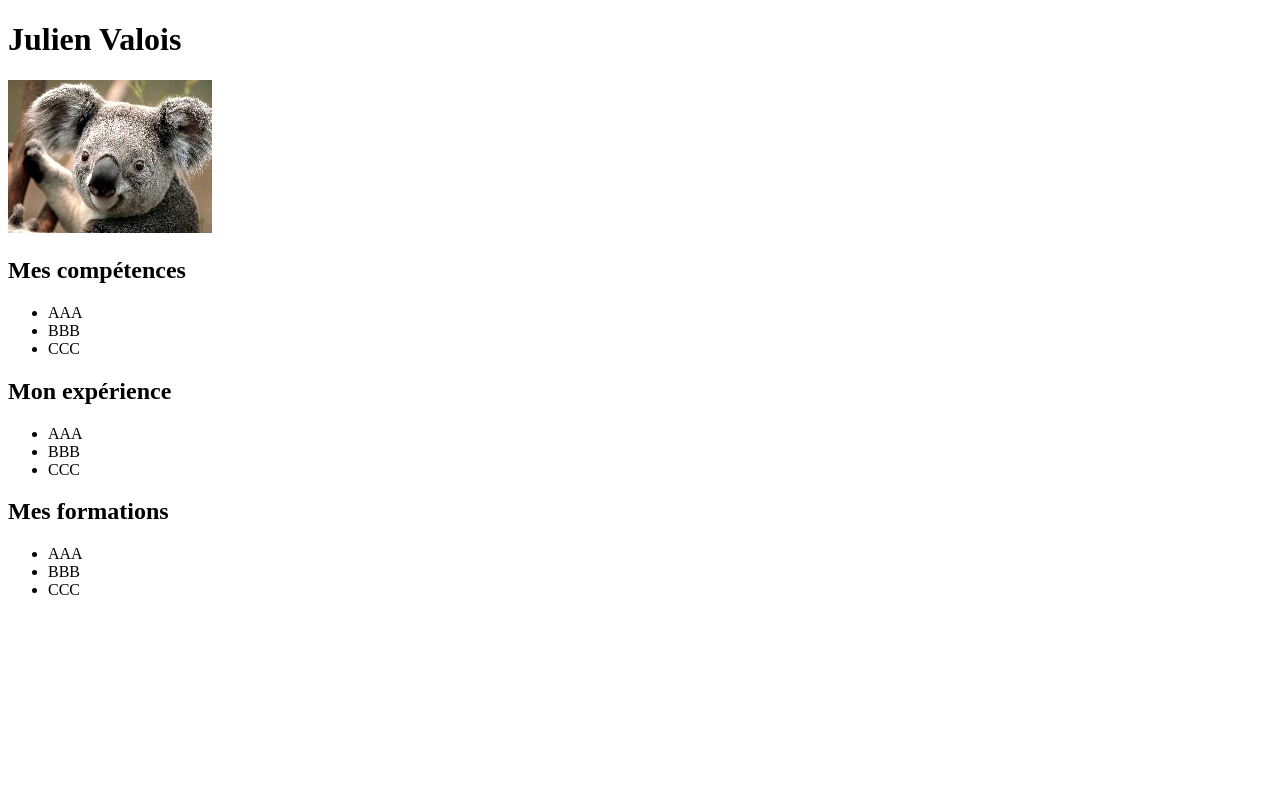
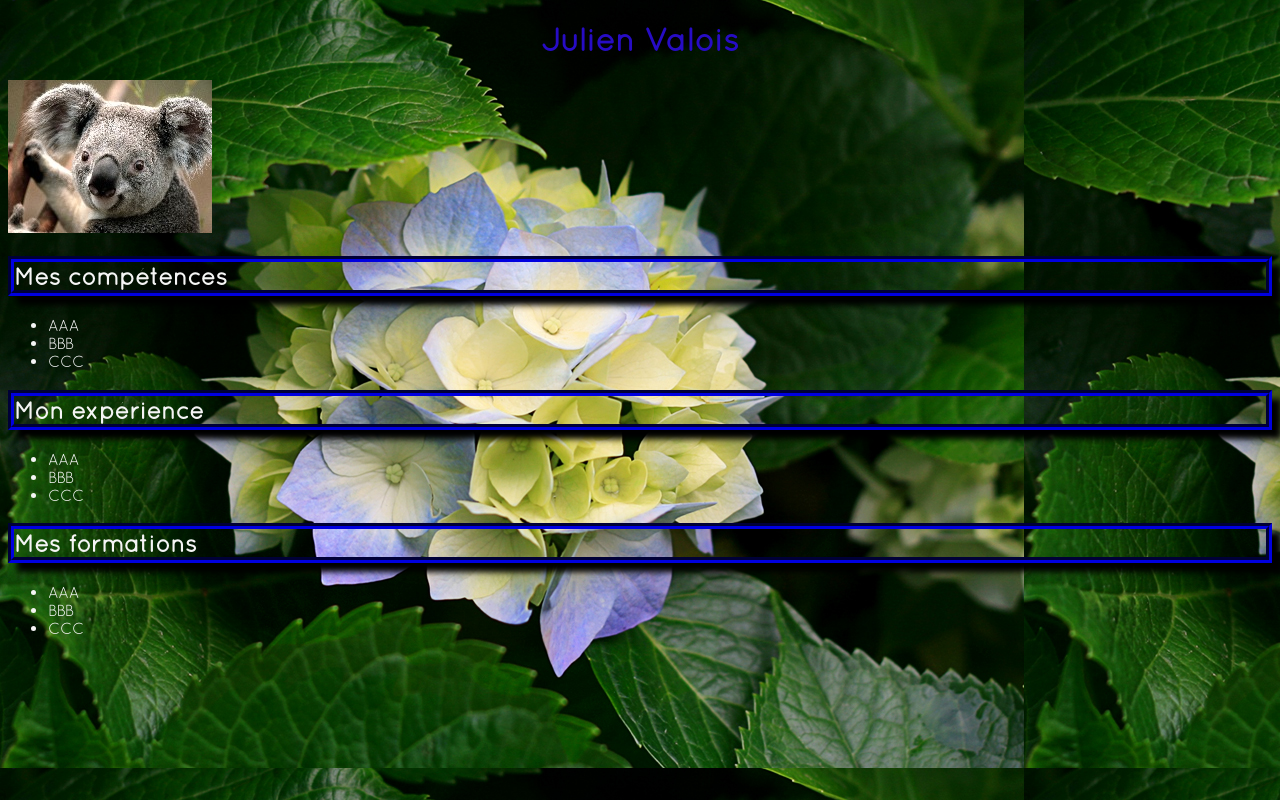
Before and after one commit to JV-Rey/CV, a plain HTML site: page index.html in a window 1280 px wide. Drawn offline with Linux system fonts and the light colour scheme.

Commit message:
mise en forme CSS

```diff
--- a/index.html
+++ b/index.html
@@ -3,10 +3,12 @@
     <head>
         <meta charset="UTF-8">
         <title>Mon CV</title>
+        <link rel="stylesheet" href="style.css" />
     </head>
+
     <body>
         <h1>Julien Valois</h1>
-    <a href="Koala.jpg"><img src="Koala_mini.jpg" alt="Ma photo"></a>
+        <a href="Koala.jpg"> <img src="Koala_mini.jpg" alt="Ma photo"></a>
         <h2>Mes compétences</h2>
         <ul>
             <li>AAA</li>
--- /dev/null
+++ b/style.css
@@ -0,0 +1,26 @@
+@font-face {
+    font-family: 'quicksand';
+    src: url('font/Quicksand-Regular.otf');
+}
+
+body{
+    font-family: 'quicksand';
+}
+
+body{
+    color: whitesmoke;
+}
+
+body{
+    background-image: url(Hydrangeas.jpg);
+}
+
+h1{
+    color:rgb(39, 12, 197);
+    text-align: center;
+}
+
+h2{
+    border: 6px darkblue groove;
+    box-shadow: black 9px 9px 6px;
+}
```
Also changed, not shown: Hydrangeas.jpg (added), font/Quicksand-Bold.otf (added), font/Quicksand-BoldItalic.otf (added), font/Quicksand-Italic.otf (added), font/Quicksand-Light.otf (added), font/Quicksand-LightItalic.otf (added), font/Quicksand-Regular.otf (added), font/Quicksand_Dash.otf (added), font/SIL Open Font License.txt (added), font/quicksand.jpg (added), font/specimenposter_4967.jpg (added). Lines whose indentation alone changed are shown as unchanged.
